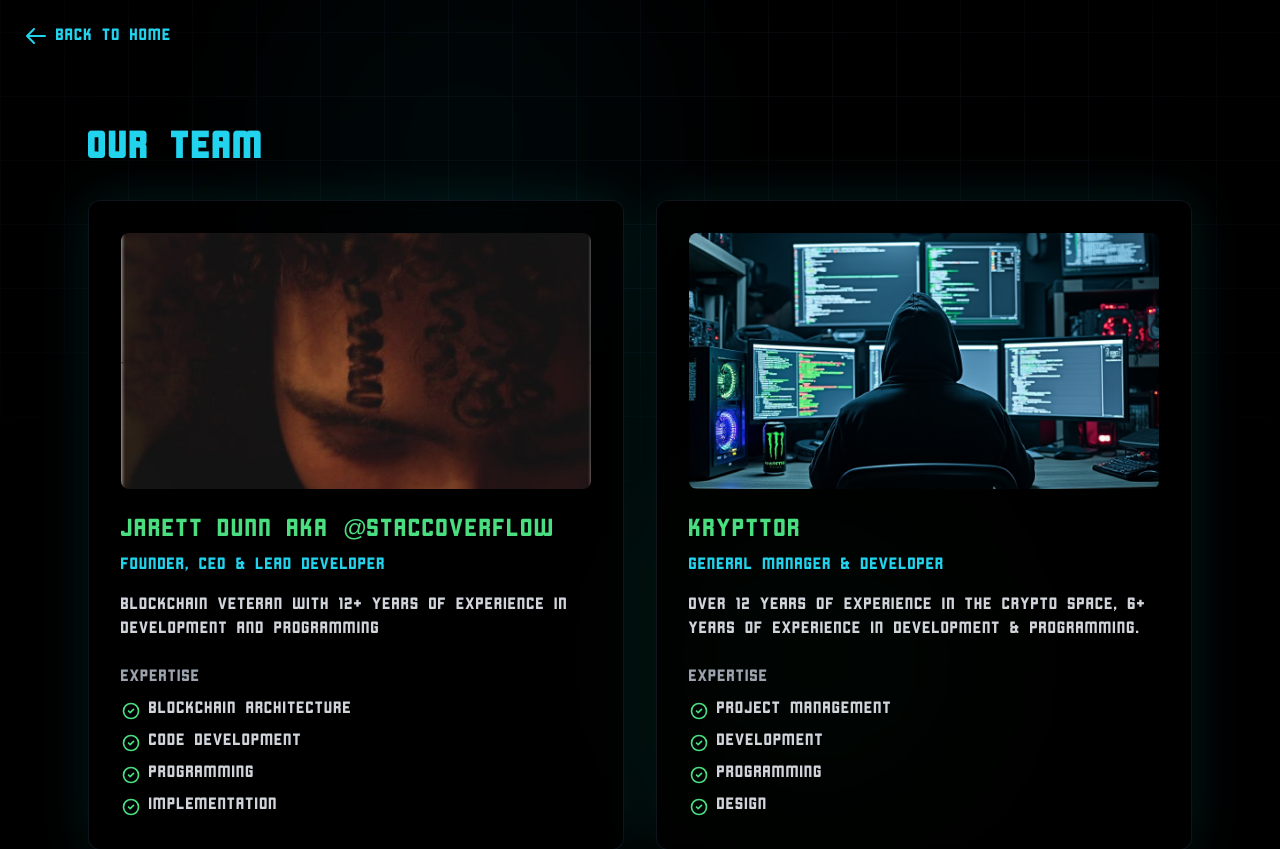
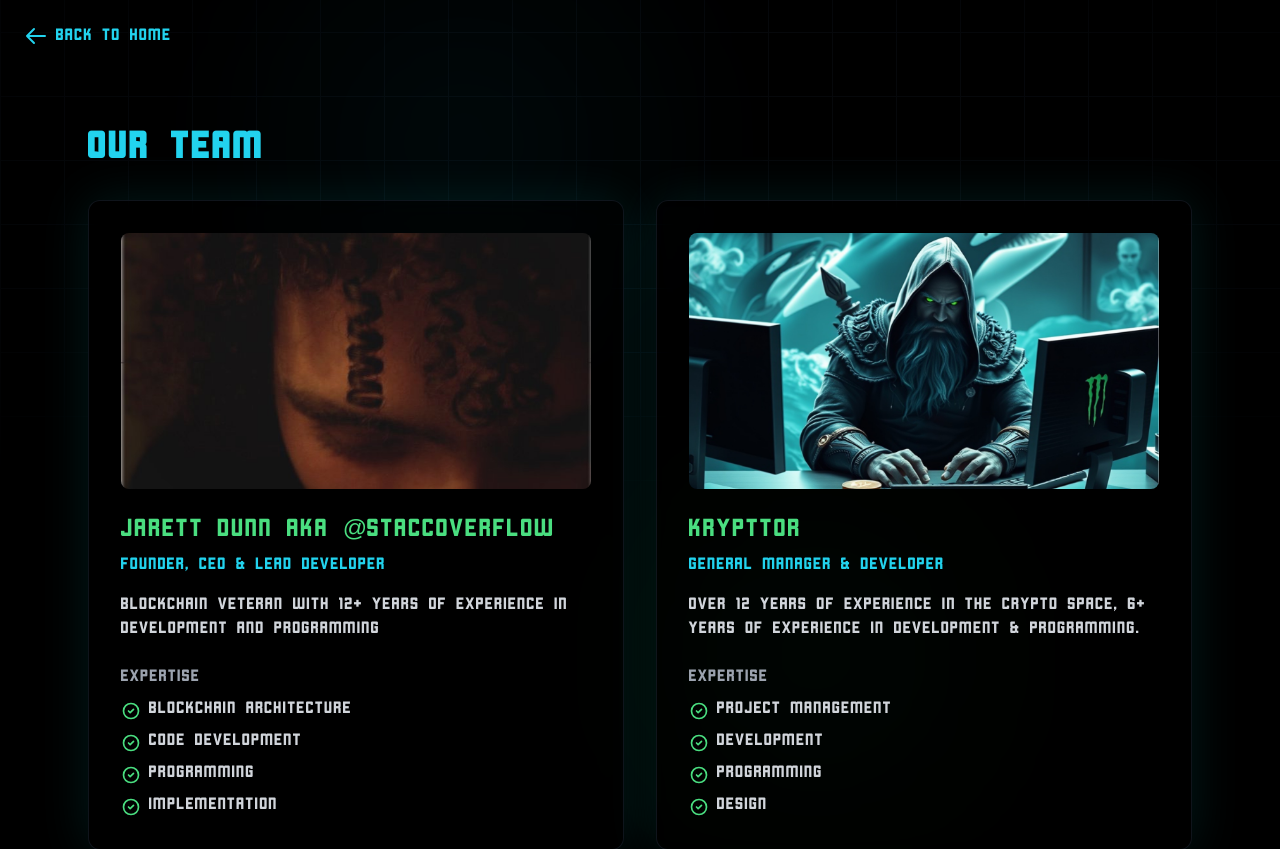
Before and after one commit to OrcaMonsta/orcamonsta1, a Next.js app: page /team in a window 1280 px wide. Shown: the top 849 px of the page. Built offline with nearby package versions, Linux system fonts and the light colour scheme.

Commit message:
update memeber profile picture

```diff
--- a/app/team/page.tsx
+++ b/app/team/page.tsx
@@ -24,7 +24,7 @@ export default function Team() {
       role: "GENERAL MANAGER & DEVELOPER ",
       description: "OVER 12 YEARS OF EXPERIENCE IN THE CRYPTO SPACE, 6+ YEARS OF EXPERIENCE IN DEVELOPMENT & PROGRAMMING.",
       expertise: ["PROJECT MANAGEMENT", "DEVELOPMENT", "PROGRAMMING", "DESIGN"],
-      image: "/Krypttor.jpeg"
+      image: "/krypttorprofile.png"
     },
   ]
 
```
